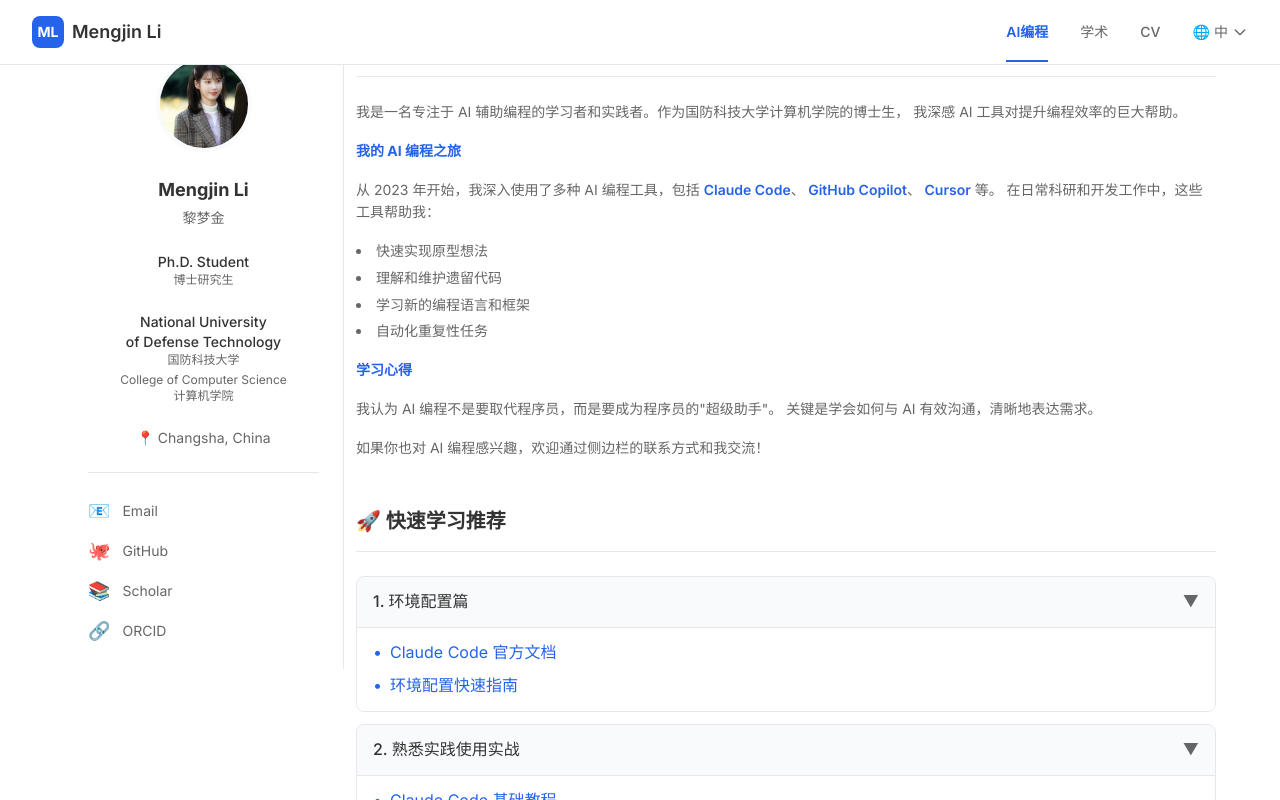
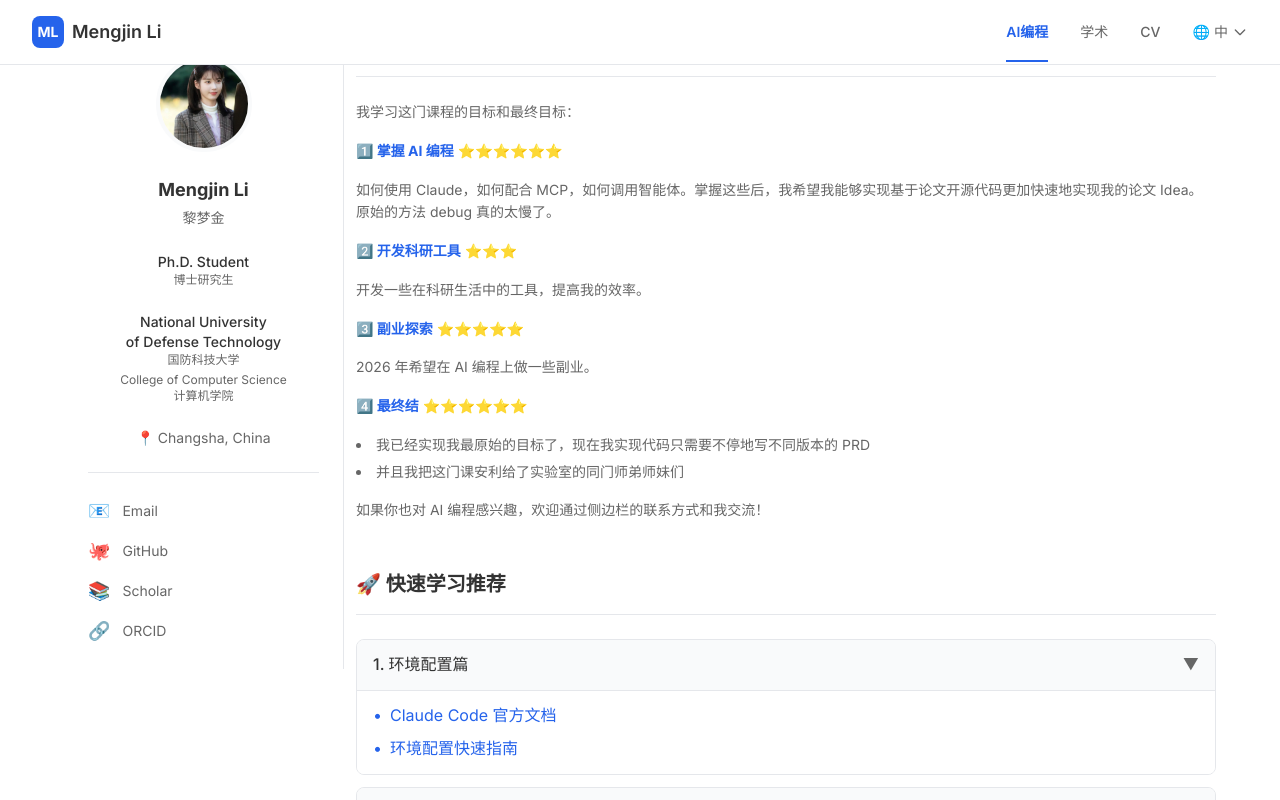
Before and after one commit to lmj0209/WayToAgicStudyHomepage, a Next.js app: page / in a window 1280 px wide. Shown: the top 800 px of the page. Built offline with nearby package versions, Linux system fonts and the light colour scheme.

Commit message:
feat: 更新 AI 编程个人介绍 - 不忘初心

```diff
--- a/components/AIAboutMe.tsx
+++ b/components/AIAboutMe.tsx
@@ -4,43 +4,43 @@ export default function AIAboutMe() {
   return (
     <section id="about" className="scroll-mt-20">
       <h2 className="text-xl font-bold text-text-primary mb-4 flex items-center">
-        👋 About Me
+        🔥 不忘初心
       </h2>
       <hr className="border-border mb-6" />
 
       <div className="prose prose-slate max-w-none">
         <p className="text-sm text-text-secondary leading-relaxed mb-4">
-          我是一名专注于 AI 辅助编程的学习者和实践者。作为国防科技大学计算机学院的博士生，
-          我深感 AI 工具对提升编程效率的巨大帮助。
+          我学习这门课程的目标和最终目标：
         </p>
 
         <p className="text-sm text-text-secondary leading-relaxed mb-4">
-          <span className="font-bold text-primary">我的 AI 编程之旅</span>
+          <span className="font-bold text-primary">1️⃣ 掌握 AI 编程</span> <span className="text-yellow-500">⭐⭐⭐⭐⭐⭐</span>
+        </p>
+        <p className="text-sm text-text-secondary leading-relaxed mb-4">
+          如何使用 Claude，如何配合 MCP，如何调用智能体。掌握这些后，我希望我能够实现基于论文开源代码更加快速地实现我的论文 Idea。原始的方法 debug 真的太慢了。
         </p>
 
         <p className="text-sm text-text-secondary leading-relaxed mb-4">
-          从 2023 年开始，我深入使用了多种 AI 编程工具，包括{" "}
-          <span className="font-semibold text-primary">Claude Code</span>、
-          <span className="font-semibold text-primary"> GitHub Copilot</span>、
-          <span className="font-semibold text-primary"> Cursor</span> 等。
-          在日常科研和开发工作中，这些工具帮助我：
+          <span className="font-bold text-primary">2️⃣ 开发科研工具</span> <span className="text-yellow-500">⭐⭐⭐</span>
+        </p>
+        <p className="text-sm text-text-secondary leading-relaxed mb-4">
+          开发一些在科研生活中的工具，提高我的效率。
         </p>
 
-        <ul className="text-sm text-text-secondary leading-relaxed mb-4 list-disc list-inside space-y-1">
-          <li>快速实现原型想法</li>
-          <li>理解和维护遗留代码</li>
-          <li>学习新的编程语言和框架</li>
-          <li>自动化重复性任务</li>
-        </ul>
+        <p className="text-sm text-text-secondary leading-relaxed mb-4">
+          <span className="font-bold text-primary">3️⃣ 副业探索</span> <span className="text-yellow-500">⭐⭐⭐⭐⭐</span>
+        </p>
+        <p className="text-sm text-text-secondary leading-relaxed mb-4">
+          2026 年希望在 AI 编程上做一些副业。
+        </p>
 
         <p className="text-sm text-text-secondary leading-relaxed mb-4">
-          <span className="font-bold text-primary">学习心得</span>
+          <span className="font-bold text-primary">4️⃣ 最终结</span> <span className="text-yellow-500">⭐⭐⭐⭐⭐⭐</span>
         </p>
-
-        <p className="text-sm text-text-secondary leading-relaxed">
-          我认为 AI 编程不是要取代程序员，而是要成为程序员的"超级助手"。
-          关键是学会如何与 AI 有效沟通，清晰地表达需求。
-        </p>
+        <ul className="text-sm text-text-secondary leading-relaxed mb-4 list-disc list-inside space-y-1">
+          <li>我已经实现我最原始的目标了，现在我实现代码只需要不停地写不同版本的 PRD</li>
+          <li>并且我把这门课安利给了实验室的同门师弟师妹们</li>
+        </ul>
 
         <p className="text-sm text-text-secondary leading-relaxed mt-4">
           如果你也对 AI 编程感兴趣，欢迎通过侧边栏的联系方式和我交流！
```
